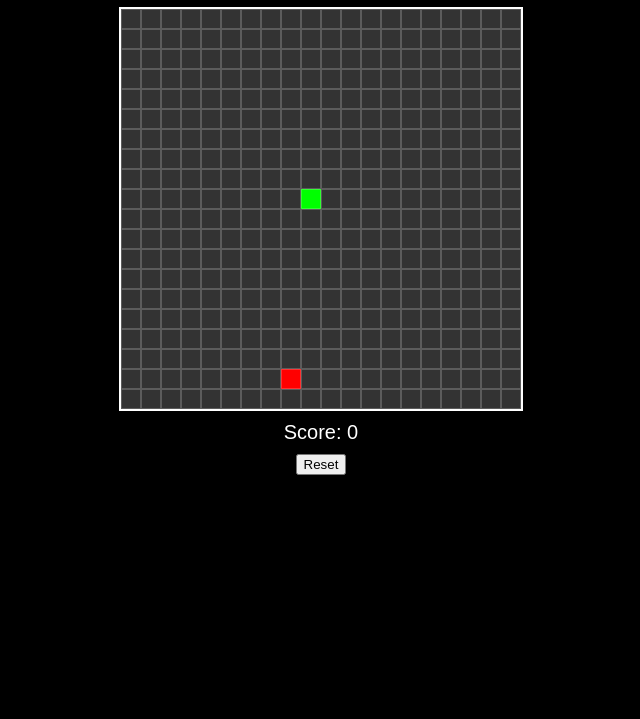
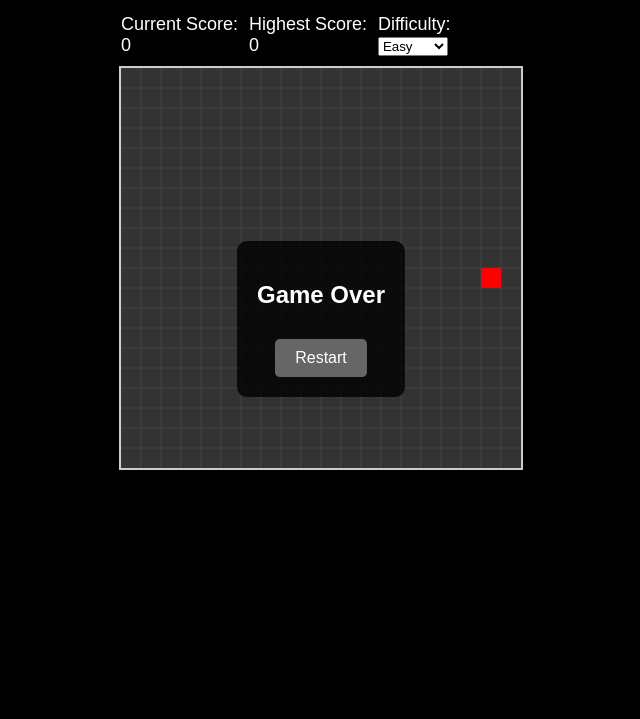
Before and after one commit to AnubhavDash/SnakeGame, a plain HTML site: page index.html in a window 1280 px wide. Shown: the part 81-800 px from the top of the page, without its empty margins (319-959 px from the left). Drawn offline with Linux system fonts and the light colour scheme.

Commit message:
Best commit

```diff
--- a/index.html
+++ b/index.html
@@ -8,10 +8,23 @@
 </head>
 <body>
     <h1>Snake Game</h1>
-    <div id="game-board"></div>
-    <div id="score">Score: 0</div>
-    <button id="reset-button">Reset</button>
-
+    <div id="scoreboard">
+        <div>Current Score: <span id="currentScore">0</span></div>
+        <div>Highest Score: <span id="highestScore">0</span></div>
+        <div>
+            Difficulty:
+            <select id="difficulty">
+                <option value="easy">Easy</option>
+                <option value="medium">Medium</option>
+                <option value="hard">Hard</option>
+            </select>
+        </div>
+    </div>
+    <canvas id="gameCanvas" width="400" height="400"></canvas>
+    <div id="gameOverScreen" class="hidden">
+        <h2>Game Over</h2>
+        <button id="restartButton">Restart</button>
+    </div>
     <script src="script.js"></script>
 </body>
 </html>
--- a/script.js
+++ b/script.js
@@ -1,118 +1,164 @@
-const boardSize = 20; // 20x20 grid
-const gameBoard = document.getElementById('game-board');
-const scoreDisplay = document.getElementById('score');
-const resetButton = document.getElementById('reset-button');
-let snake = [{ x: 9, y: 9 }];
-let food = {};
+const canvas = document.getElementById("gameCanvas");
+const ctx = canvas.getContext("2d");
+const scale = 20;
+let snake = [{ x: 5 * scale, y: 5 * scale }];
+let food = {
+    x: Math.floor(Math.random() * canvas.width / scale) * scale,
+    y: Math.floor(Math.random() * canvas.height / scale) * scale
+};
+let dx = scale;
+let dy = 0;
 let score = 0;
-let direction = { x: 0, y: 0 }; // Initial direction
-let gameInterval;
+let highestScore = localStorage.getItem("highestScore") || 0;
+document.getElementById("highestScore").innerText = highestScore;
+let gameSpeed = 200;
 
-// Create grid cells
-for (let i = 0; i < boardSize * boardSize; i++) { // 20x20 grid = 400 cells
-    const gridCell = document.createElement('div');
-    gridCell.classList.add('grid-cell');
-    gameBoard.appendChild(gridCell);
+const gameOverScreen = document.getElementById("gameOverScreen");
+const restartButton = document.getElementById("restartButton");
+
+function drawGrid() {
+    ctx.strokeStyle = '#444';
+    for (let x = 0; x < canvas.width; x += scale) {
+        ctx.beginPath();
+        ctx.moveTo(x, 0);
+        ctx.lineTo(x, canvas.height);
+        ctx.stroke();
+    }
+    for (let y = 0; y < canvas.height; y += scale) {
+        ctx.beginPath();
+        ctx.moveTo(0, y);
+        ctx.lineTo(canvas.width, y);
+        ctx.stroke();
+    }
 }
 
-// Function to reset the game
-function resetGame() {
-    clearInterval(gameInterval);
-    snake = [{ x: 9, y: 9 }];
-    score = 0;
-    scoreDisplay.textContent = "Score: 0";
-    generateFood();
-    direction = { x: 0, y: 0 };
-    startGame();
+function drawSnake() {
+    snake.forEach((segment, index) => {
+        ctx.fillStyle = index === 0 ? 'green' : '#32CD32'; // Darker green for head
+        ctx.fillRect(segment.x, segment.y, scale, scale);
+    });
 }
 
-// Function to start the game
-function startGame() {
-    gameInterval = setInterval(gameLoop, 100);
+function drawFood() {
+    ctx.fillStyle = 'red'; // Food is red
+    ctx.fillRect(food.x, food.y, scale, scale);
 }
 
-// Function to generate food at a random location
-function generateFood() {
-    food.x = Math.floor(Math.random() * boardSize);
-    food.y = Math.floor(Math.random() * boardSize);
+function updateSnakePosition() {
+    const head = { x: snake[0].x + dx, y: snake[0].y + dy };
+    snake.unshift(head);
+
+    if (head.x === food.x && head.y === food.y) {
+        score += 10;
+        document.getElementById("currentScore").innerText = score;
+        if (score > highestScore) {
+            highestScore = score;
+            document.getElementById("highestScore").innerText = highestScore;
+            localStorage.setItem("highestScore", highestScore);
+        }
+        food = {
+            x: Math.floor(Math.random() * canvas.width / scale) * scale,
+            y: Math.floor(Math.random() * canvas.height / scale) * scale
+        };
+    } else {
+        snake.pop();
+    }
 }
 
-// Function to update the game state
-function gameLoop() {
-    moveSnake();
-    if (checkCollision()) {
-        alert("Game Over! Your score was: " + score);
-        resetGame();
+function checkCollisions() {
+    const head = snake[0];
+    if (head.x < 0 || head.x >= canvas.width || head.y < 0 || head.y >= canvas.height) {
+        endGame();
     }
-    updateDisplay();
+    for (let i = 1; i < snake.length; i++) {
+        if (head.x === snake[i].x && head.y === snake[i].y) {
+            endGame();
+        }
+    }
 }
 
-// Function to move the snake
-function moveSnake() {
-    const head = { ...snake[0] };
-    head.x += direction.x;
-    head.y += direction.y;
-
-    // Check if food is eaten
-    if (head.x === food.x && head.y === food.y) {
-        score++;
-        generateFood();
-    } else {
-        snake.pop(); // Remove the tail
-    }
-    snake.unshift(head); // Add new head
+function endGame() {
+    clearInterval(gameLoopInterval);
+    gameOverScreen.classList.remove("hidden");
 }
 
-// Function to check collisions
-function checkCollision() {
-    const head = snake[0];
-    return (
-        head.x < 0 || head.x >= boardSize || // Wall collision
-        head.y < 0 || head.y >= boardSize || // Wall collision
-        snake.slice(1).some(segment => segment.x === head.x && segment.y === head.y) // Self collision
-    );
+restartButton.addEventListener("click", () => {
+    gameOverScreen.classList.add("hidden");
+    resetGame();
+    startGameLoop();
+});
+
+function resetGame() {
+    snake = [{ x: 5 * scale, y: 5 * scale }];
+    dx = scale;
+    dy = 0;
+    score = 0;
+    document.getElementById("currentScore").innerText = score;
 }
 
-// Function to update the display
-function updateDisplay() {
-    // Clear the board
-    const cells = gameBoard.getElementsByClassName('grid-cell');
-    Array.from(cells).forEach(cell => cell.style.backgroundColor = '');
-
-    // Draw snake
-    snake.forEach(segment => {
-        const index = segment.y * boardSize + segment.x;
-        cells[index].style.backgroundColor = '#00ff00'; // Snake color
-    });
-
-    // Draw food
-    const foodIndex = food.y * boardSize + food.x;
-    cells[foodIndex].style.backgroundColor = '#ff0000'; // Food color
-
-    // Update score
-    scoreDisplay.textContent = "Score: " + score;
-}
-
-// Event listeners for controls
-document.addEventListener('keydown', (event) => {
-    switch (event.key) {
-        case 'ArrowUp':
-            if (direction.y === 0) direction = { x: 0, y: -1 };
+document.addEventListener("keydown", (e) => {
+    switch (e.key) {
+        case "ArrowUp":
+            if (dy === 0) {
+                dx = 0;
+                dy = -scale;
+            }
             break;
-        case 'ArrowDown':
-            if (direction.y === 0) direction = { x: 0, y: 1 };
+        case "ArrowDown":
+            if (dy === 0) {
+                dx = 0;
+                dy = scale;
+            }
             break;
-        case 'ArrowLeft':
-            if (direction.x === 0) direction = { x: -1, y: 0 };
+        case "ArrowLeft":
+            if (dx === 0) {
+                dx = -scale;
+                dy = 0;
+            }
             break;
-        case 'ArrowRight':
-            if (direction.x === 0) direction = { x: 1, y: 0 };
+        case "ArrowRight":
+            if (dx === 0) {
+                dx = scale;
+                dy = 0;
+            }
+            break;
+        case " ":
+            dx = 0;
+            dy = 0; // Stop snake movement
             break;
     }
 });
 
-// Reset button functionality
-resetButton.addEventListener('click', resetGame);
+document.getElementById("difficulty").addEventListener("change", (e) => {
+    switch (e.target.value) {
+        case "easy":
+            gameSpeed = 200;
+            break;
+        case "medium":
+            gameSpeed = 100;
+            break;
+        case "hard":
+            gameSpeed = 50;
+            break;
+    }
+    restartGameLoop();
+});
 
-// Start the game for the first time
-resetGame();
+let gameLoopInterval;
+function startGameLoop() {
+    gameLoopInterval = setInterval(() => {
+        ctx.clearRect(0, 0, canvas.width, canvas.height); // Clear canvas
+        drawGrid(); // Draw the grid
+        updateSnakePosition();
+        checkCollisions();
+        drawSnake();
+        drawFood();
+    }, gameSpeed);
+}
+
+function restartGameLoop() {
+    clearInterval(gameLoopInterval);
+    startGameLoop();
+}
+
+startGameLoop();
--- a/style.css
+++ b/style.css
@@ -2,45 +2,60 @@ body {
     display: flex;
     flex-direction: column;
     align-items: center;
-    background-color: #000000; /* Black background for the whole page */
+    background-color: black;
+    color: white;
     font-family: Arial, sans-serif;
-    color: white; /* Text color for visibility */
 }
 
 h1 {
-    color: #ffffff; /* White color for the header */
+    margin: 20px 0;
+    font-weight: bold;
 }
 
-#game-board {
-    width: 400px;
-    height: 400px;
-    border: 2px solid #ffffff; /* White border for the game board */
-    position: relative;
-    background-color: #333333; /* Dark gray for game board for contrast */
-    display: grid; /* Using grid layout */
-    grid-template-columns: repeat(20, 1fr); /* 20 columns */
-    grid-template-rows: repeat(20, 1fr); /* 20 rows */
+#scoreboard {
+    display: flex;
+    justify-content: space-between;
+    width: 100%;
+    max-width: 400px;
+    margin: 10px 0;
+    font-size: 18px;
 }
 
-.grid-cell {
-    border: 1px solid rgba(255, 255, 255, 0.2); /* Light grid lines */
+canvas {
+    border: 2px solid #ccc;
+    background-color: #333;
 }
 
-.snake {
+#gameOverScreen {
     position: absolute;
-    background-color: #00ff00; /* Bright green for the snake */
-    border-radius: 5px; /* Rounded corners for the snake segments */
+    top: 50%;
+    left: 50%;
+    transform: translate(-50%, -50%);
+    background: rgba(0, 0, 0, 0.8);
+    padding: 20px;
+    border-radius: 10px;
+    text-align: center;
+    color: white;
+    display: flex;
+    flex-direction: column;
+    align-items: center;
 }
 
-.food {
-    position: absolute;
-    background-color: #ff0000; /* Bright red for food */
-    width: 20px; /* Food width */
-    height: 20px; /* Food height */
-    border-radius: 5px; /* Rounded corners for food */
+#gameOverScreen.hidden {
+    display: none;
 }
 
-#score {
-    font-size: 20px;
-    margin: 10px;
+#restartButton {
+    margin-top: 10px;
+    padding: 10px 20px;
+    font-size: 16px;
+    cursor: pointer;
+    background: #666;
+    color: white;
+    border: none;
+    border-radius: 5px;
 }
+
+#restartButton:hover {
+    background: #888;
+}
```
